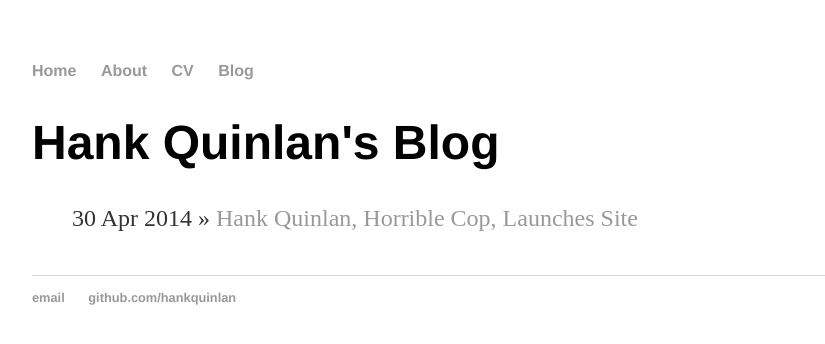
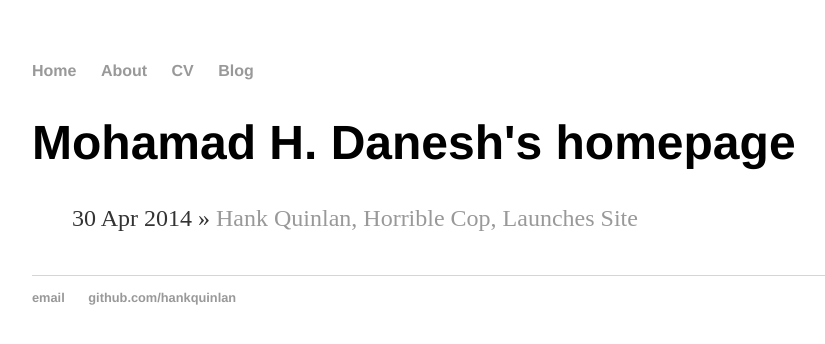
Before and after one commit to modanesh/modanesh.github.io, a Jekyll site: the page built from blog/index.html, in a window 1280 px wide. Shown: the top 344 px of the page, without its empty margins (160-985 px from the left). Built offline with Jekyll 4.4.1, drawn with Linux system fonts in a browser that asks for light colours.

Commit message:
Update index.html

```diff
--- a/blog/index.html
+++ b/blog/index.html
@@ -1,6 +1,6 @@
 ---
 layout: default
-title: Hank Quinlan's Blog
+title: Mohamad H. Danesh's homepage
 ---
 <h1>{{ page.title }}</h1>
 <ul class="posts">
```
